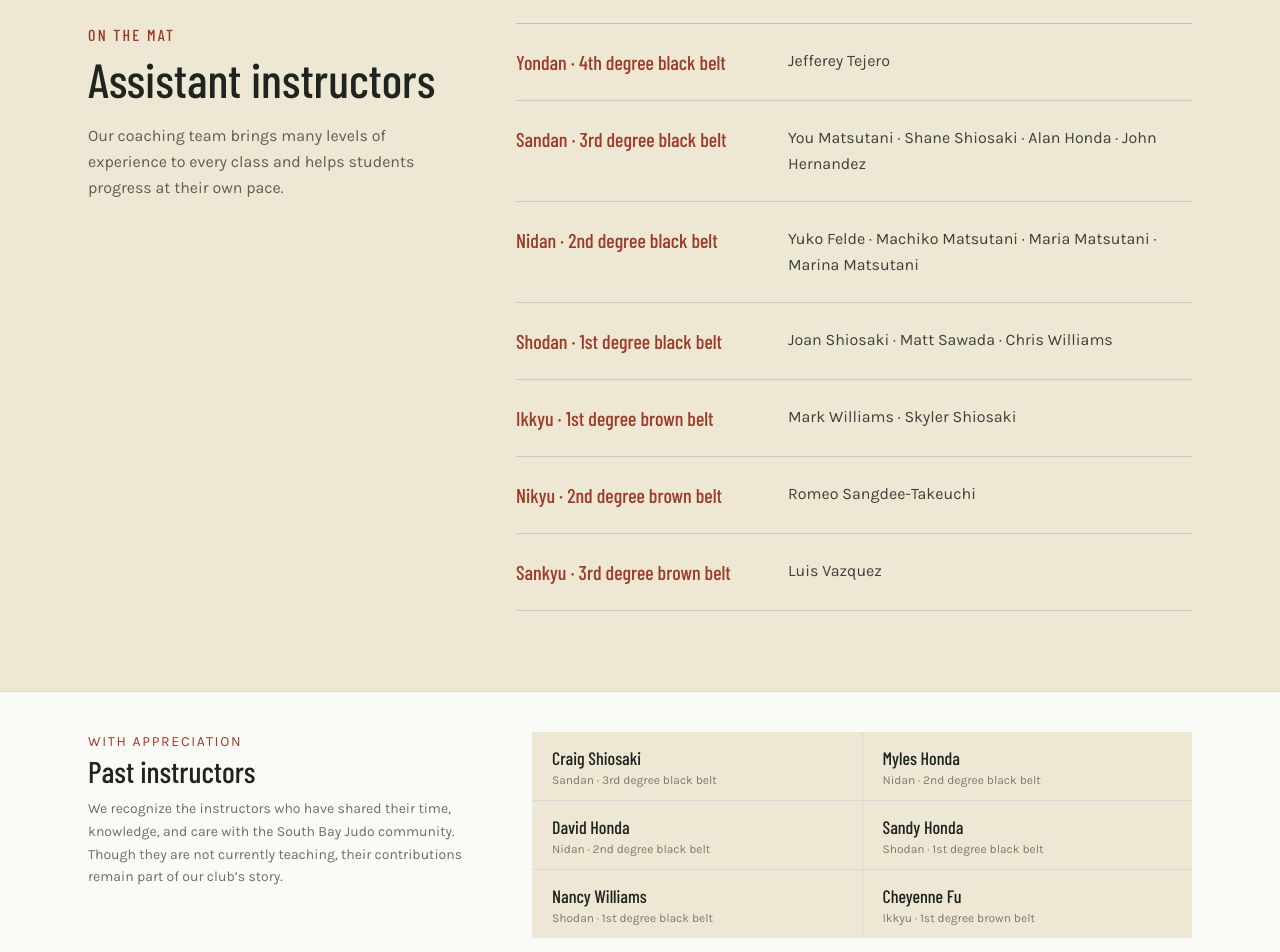
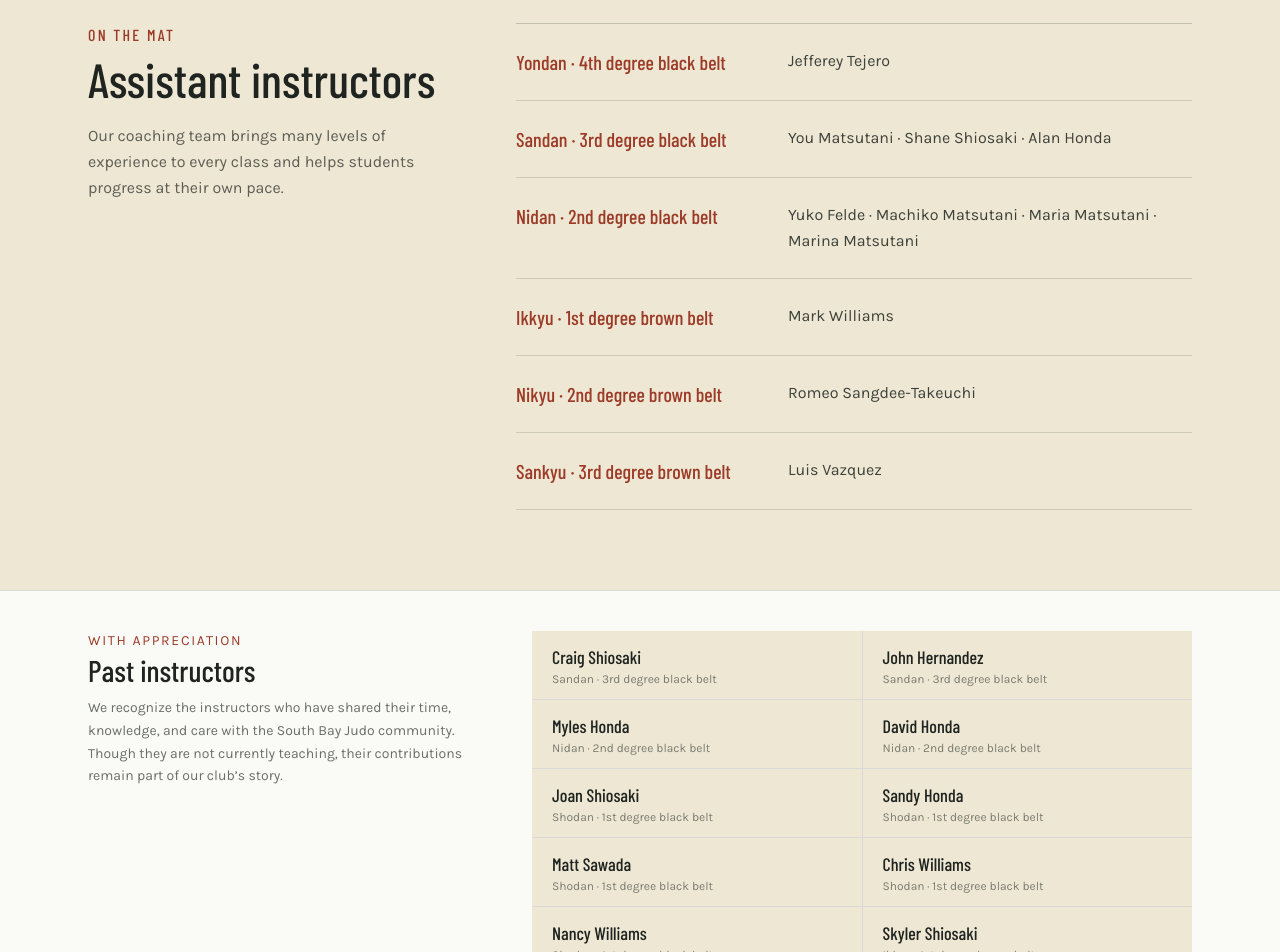
Before and after one commit to cshiosaki/southbayjudo, a Next.js app in the folder south-bay-judo/: page /instructors in a window 1280 px wide. Shown: the part 1320-2272 px from the top of the page. Built offline with nearby package versions, Linux system fonts and the light colour scheme.

Commit message:
Update active and past instructor rosters

```diff
--- a/south-bay-judo/app/instructors/page.tsx
+++ b/south-bay-judo/app/instructors/page.tsx
@@ -15,7 +15,7 @@ const assistantInstructors = [
   },
   {
     rank: "Sandan · 3rd degree black belt",
-    names: ["You Matsutani", "Shane Shiosaki", "Alan Honda", "John Hernandez"],
+    names: ["You Matsutani", "Shane Shiosaki", "Alan Honda"],
   },
   {
     rank: "Nidan · 2nd degree black belt",
@@ -23,11 +23,11 @@ const assistantInstructors = [
   },
   {
     rank: "Shodan · 1st degree black belt",
-    names: ["Joan Shiosaki", "Matt Sawada", "Chris Williams"],
+    names: [],
   },
   {
     rank: "Ikkyu · 1st degree brown belt",
-    names: ["Mark Williams", "Skyler Shiosaki"],
+    names: ["Mark Williams"],
   },
   {
     rank: "Nikyu · 2nd degree brown belt",
@@ -41,10 +41,15 @@ const assistantInstructors = [
 
 const pastInstructors = [
   { name: "Craig Shiosaki", rank: "Sandan · 3rd degree black belt" },
+  { name: "John Hernandez", rank: "Sandan · 3rd degree black belt" },
   { name: "Myles Honda", rank: "Nidan · 2nd degree black belt" },
   { name: "David Honda", rank: "Nidan · 2nd degree black belt" },
+  { name: "Joan Shiosaki", rank: "Shodan · 1st degree black belt" },
   { name: "Sandy Honda", rank: "Shodan · 1st degree black belt" },
+  { name: "Matt Sawada", rank: "Shodan · 1st degree black belt" },
+  { name: "Chris Williams", rank: "Shodan · 1st degree black belt" },
   { name: "Nancy Williams", rank: "Shodan · 1st degree black belt" },
+  { name: "Skyler Shiosaki", rank: "Ikkyu · 1st degree brown belt" },
   { name: "Cheyenne Fu", rank: "Ikkyu · 1st degree brown belt" },
 ];
 
@@ -121,7 +126,7 @@ export default function InstructorsPage() {
             </p>
           </div>
           <div className="border-t border-ink/20">
-            {assistantInstructors.map((group) => (
+            {assistantInstructors.filter((group) => group.names.length > 0).map((group) => (
               <article key={group.rank} className="grid gap-3 border-b border-ink/15 py-6 sm:grid-cols-[15rem_1fr] sm:gap-8">
                 <h3 className="font-display text-xl text-belt">{group.rank}</h3>
                 <p className="leading-relaxed text-ink/85">{group.names.join(" · ")}</p>
```
